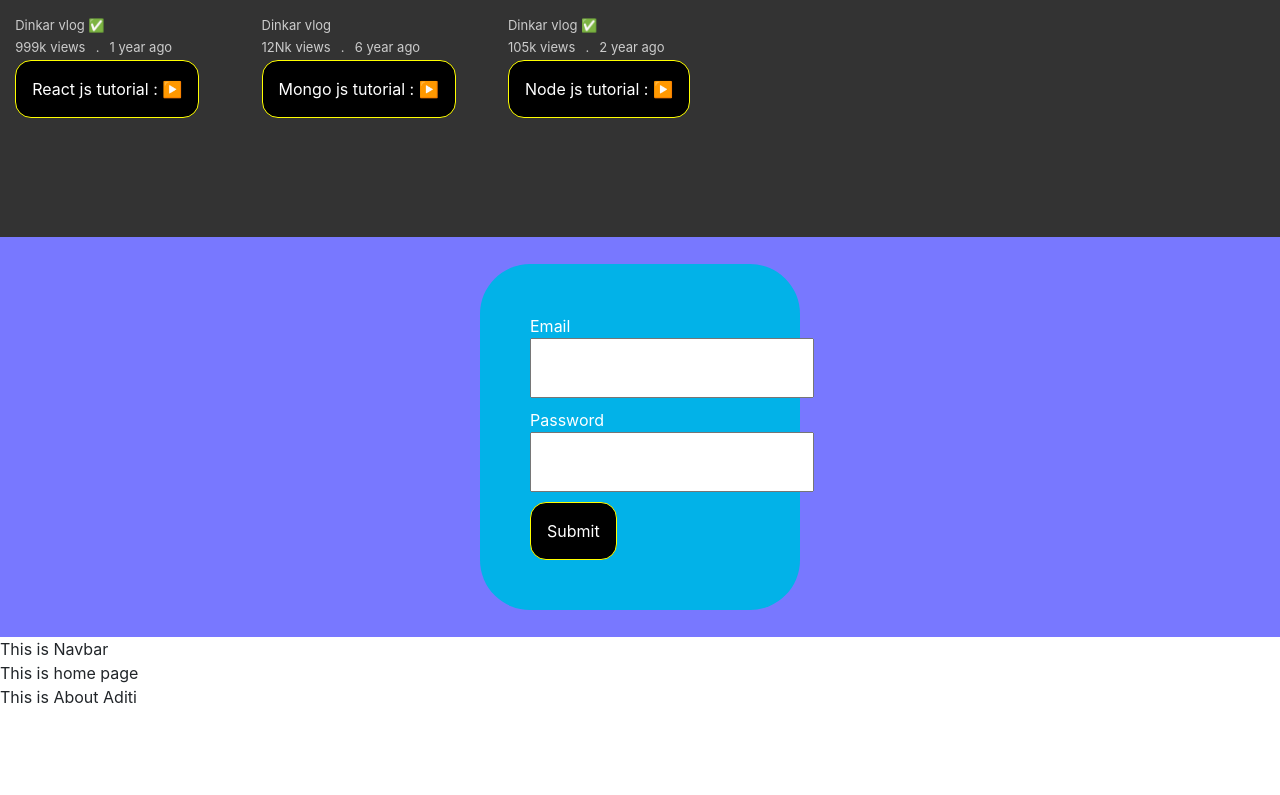
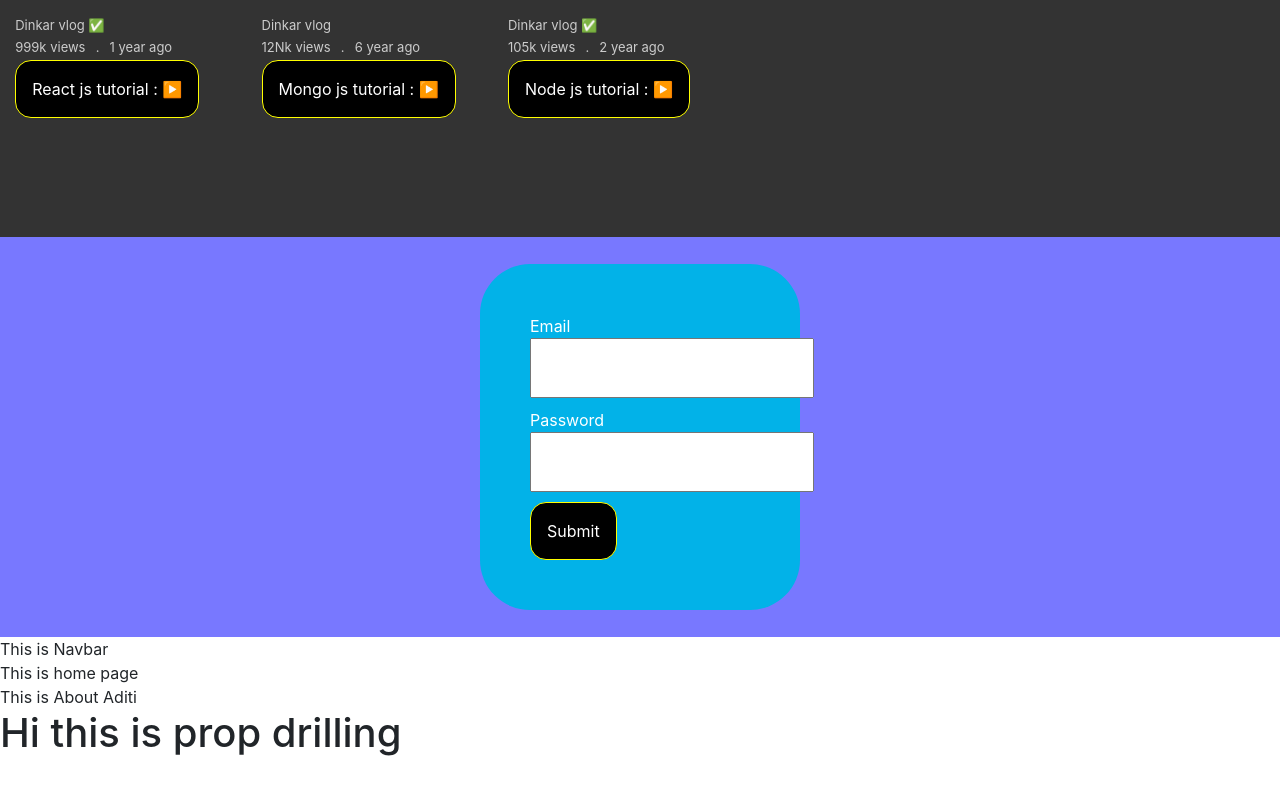
Before and after one commit to DINKAR202/React-Course-with-project, a React (Create React App) app: page / in a window 1280 px wide. Shown: the part 403-1198 px from the top of the page. Built offline with nearby package versions, Linux system fonts and the light colour scheme.

Commit message:
upload commit

```diff
--- a/src/App.js
+++ b/src/App.js
@@ -14,6 +14,7 @@ import NoteState from "./components/context/notes/NoteState";
 import Navbar from "./components/Home/Navbar/Navbar";
 import Home from "./components/Home/Home/Home";
 import About from "./components/Home/About/About";
+import Prop1 from "./components/Home/PropDrilling/Prop1";
 
 function App() {
   console.log("render App");
@@ -73,6 +74,7 @@ function App() {
         <Home/>
         <About/>
       </NoteState>
+        <Prop1/>
 
 
 
--- /dev/null
+++ b/src/components/Home/PropDrilling/Prop1.jsx
@@ -0,0 +1,12 @@
+import React from 'react'
+import Prop2 from './prop2';
+
+const Prop1 = () => {
+  return (
+    <div>
+        <Prop2/>
+    </div>
+  )
+}
+
+export default Prop1
--- /dev/null
+++ b/src/components/Home/PropDrilling/Prop3.jsx
@@ -0,0 +1,12 @@
+import React from 'react'
+import Prop4 from './prop4';
+
+const Prop3 = () => {
+  return (
+    <div>
+        <Prop4/>
+    </div>
+  )
+}
+
+export default Prop3
--- /dev/null
+++ b/src/components/Home/PropDrilling/prop2.jsx
@@ -0,0 +1,12 @@
+import React from 'react'
+import Prop3 from './Prop3'
+
+const Prop2 = () => {
+  return (
+    <>
+        <Prop3/>
+    </>
+  )
+}
+
+export default Prop2
--- /dev/null
+++ b/src/components/Home/PropDrilling/prop4.jsx
@@ -0,0 +1,12 @@
+import React from 'react'
+import Prop5 from './prop5';
+
+const Prop4 = () => {
+  return (
+    <>
+        <Prop5/>
+    </>
+  )
+}
+
+export default Prop4
--- /dev/null
+++ b/src/components/Home/PropDrilling/prop5.jsx
@@ -0,0 +1,11 @@
+import React from 'react'
+
+const Prop5 = () => {
+  return (
+    <>
+        <h1>Hi this is prop drilling</h1>
+    </>
+  )
+}
+
+export default Prop5
```
